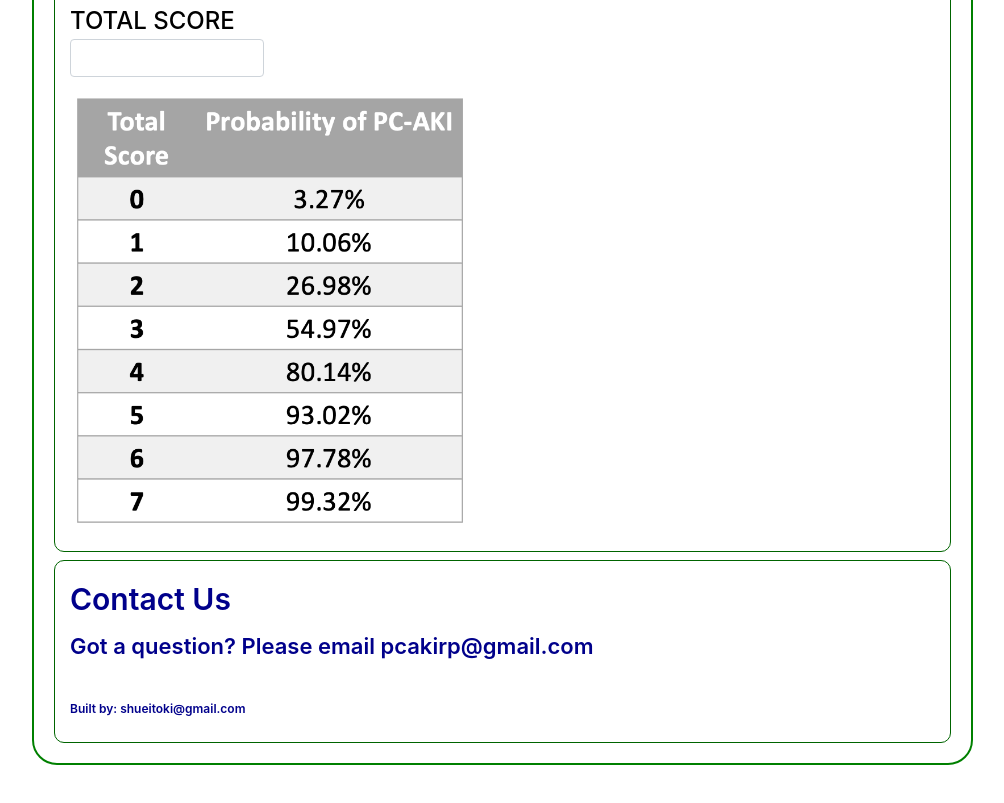
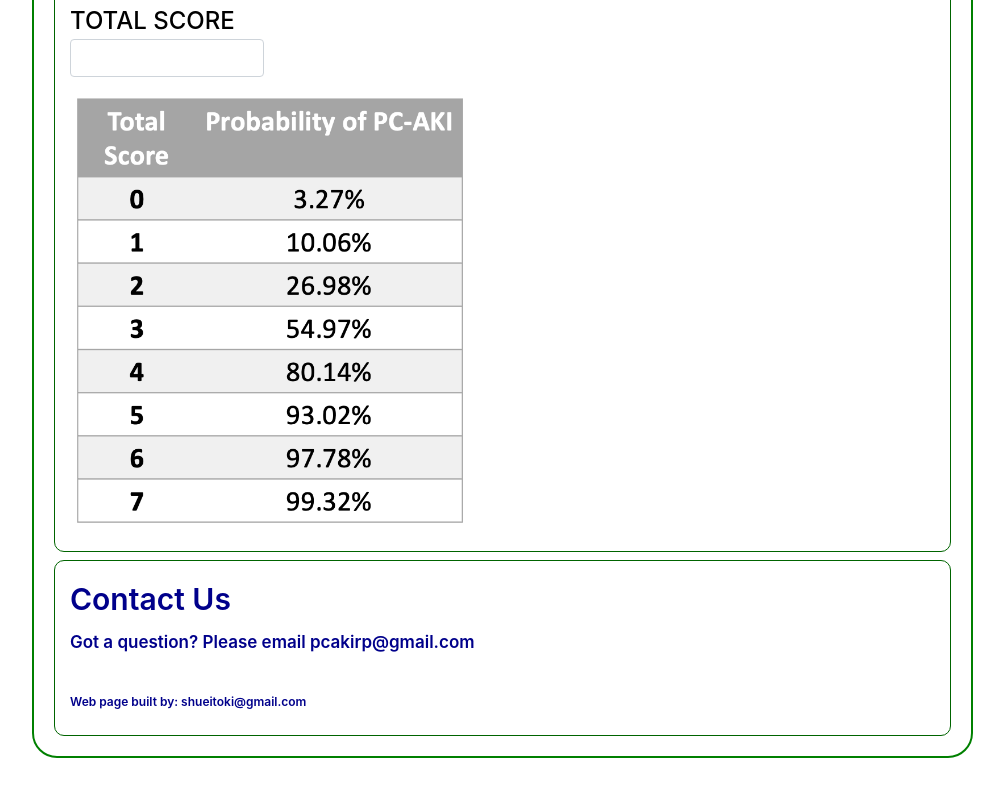
Before and after one commit to shueitoki/PCAKI.github.io, a plain HTML site: page index.html in a window 1280 px wide. Shown: the part 836-1639 px from the top of the page, without its empty margins (18-1022 px from the left). Drawn offline with nearby package versions, Linux system fonts and the light colour scheme.

Commit message:
updated font size for contact us

```diff
--- a/index.html
+++ b/index.html
@@ -84,7 +84,7 @@
             .custom-label-contactusmsg {
                 color: darkblue;
                 text-align: left;
-                font-size: 22px;
+                font-size: 17px;
                 font-weight: 600;
             }
             .custom-label-builtby {
@@ -247,7 +247,7 @@
                             <label class="custom-label-contactusmsg">Got a question? Please email pcakirp@gmail.com </label>
                             <br />
                             <br />
-                            <label class="custom-label-builtby">Built by: shueitoki@gmail.com</label>
+                            <label class="custom-label-builtby">Web page built by: shueitoki@gmail.com</label>
                         </div>
                     </div>
                 </div>
```
